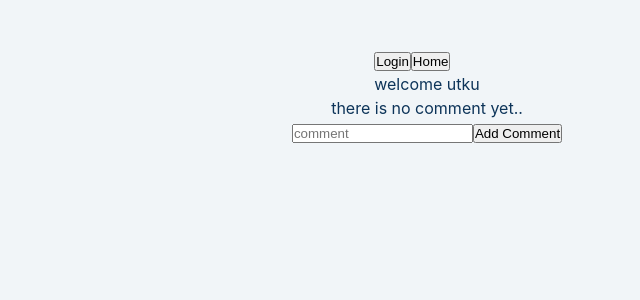
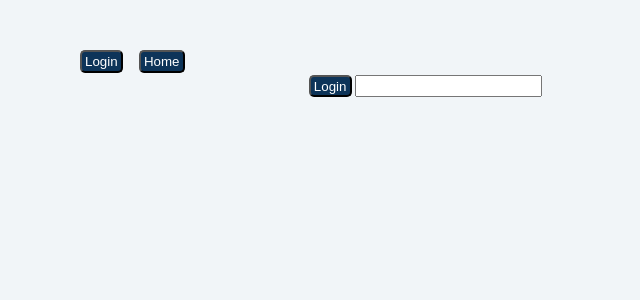
Before and after one commit to utkuzun/nested-comments, a React (Create React App) app: page / in a window 1280 px wide. Shown: the top 300 px of the page, without its empty margins (213-853 px from the left). Built offline with nearby package versions, Linux system fonts and the light colour scheme.

Commit message:
some styles and mapper method for comments

```diff
--- a/package.json
+++ b/package.json
@@ -6,6 +6,7 @@
     "@testing-library/jest-dom": "^5.16.5",
     "@testing-library/react": "^13.4.0",
     "@testing-library/user-event": "^13.5.0",
+    "moment": "^2.29.4",
     "react": "^18.2.0",
     "react-dom": "^18.2.0",
     "react-scripts": "5.0.1",
--- a/src/App.js
+++ b/src/App.js
@@ -20,7 +20,7 @@ function App() {
           </div>
           {user && <p>welcome {user}</p>}
         </nav>
-        {page === 'login' ? <Login /> : <Home />}
+        {page === 'home' && user ? <Home /> : <Login />}
       </main>
     </>
   )
--- a/src/components/AddComment.js
+++ b/src/components/AddComment.js
@@ -5,11 +5,11 @@ import { useGlobalContext } from '../context'
 const AddComment = ({ parentNodeId, isRoot }) => {
   const [text, setText] = useState('')
 
-  const { addComment } = useGlobalContext()
+  const { addComment, user } = useGlobalContext()
 
   const onSubmit = (e) => {
     e.preventDefault()
-    addComment({ context: text, parentNodeId, isRoot })
+    addComment({ context: text, parentNodeId, isRoot, author: user })
     setText('')
   }
 
--- a/src/components/Comment.js
+++ b/src/components/Comment.js
@@ -1,21 +1,39 @@
-import React from 'react'
+import React, { useState } from 'react'
+
+import moment from 'moment/moment'
 
 import AddComment from './AddComment'
+import { useGlobalContext } from '../context'
 
 const Comment = ({ comment }) => {
-  const { author, date, childrenComments, likes, id } = comment
+  const [show, setShow] = useState(false)
+  const { author, date, childrenComments, likes, id, context } = comment
+
+  const { upvoteComment } = useGlobalContext()
+  const upvote = () => {
+    upvoteComment({ id })
+  }
 
   return (
     <article className='comment-box'>
       <h4>{author}</h4>
-      <p>{date}</p>
-      <div>
+      <p>{context}</p>
+      <div className='score'>
         <p>{likes}</p>
+        <button onClick={upvote}>vote</button>
+        <p>{moment(date).fromNow()}</p>
+        <p>{childrenComments.length} replies</p>
+        {childrenComments.length > 0 && (
+          <p className='show-reply' onClick={() => setShow(!show)}>
+            show replies
+          </p>
+        )}
       </div>
-      {childrenComments.map((comment) => {
-        return <Comment key={comment.id} comment={comment} />
-      })}
       <AddComment parentNodeId={id} isRoot={false} />
+      {show &&
+        childrenComments.map((comment) => {
+          return <Comment key={comment.id} comment={comment} />
+        })}
     </article>
   )
 }
--- a/src/components/Home.js
+++ b/src/components/Home.js
@@ -5,16 +5,15 @@ import { useGlobalContext } from '../context'
 import AddComment from './AddComment'
 
 const Home = () => {
-  const { comments } = useGlobalContext()
+  const { comments, commentMapper } = useGlobalContext()
 
-  const rootComments = Object.values(comments).filter(
-    (comment) => comment.isRoot
-  )
-
-  console.log(rootComments.length)
+  const rootComments = Object.values(comments)
+    .filter((comment) => comment.isRoot)
+    .map(commentMapper)
 
   return (
     <div className='App'>
+      <AddComment parentNodeId={''} isRoot={true} />
       {rootComments.length > 0 ? (
         rootComments.map((comment) => {
           return <Comment key={comment.id} comment={comment} />
@@ -22,7 +21,6 @@ const Home = () => {
       ) : (
         <p>there is no comment yet..</p>
       )}
-      <AddComment parentNodeId={''} isRoot={true} />
     </div>
   )
 }
--- a/src/context.js
+++ b/src/context.js
@@ -5,7 +5,7 @@ const AppContext = createContext()
 
 let initComments = {
   //   1: {
-  //     likes: '5',
+  //     likes: 5,
   //     author: 'ahmet',
   //     date: '15/12/2025',
   //     isRoot: true,
@@ -13,7 +13,7 @@ let initComments = {
   //     context: 'awesome comment',
   //     childrenComments: [
   //       {
-  //         likes: '5',
+  //         likes: 5,
   //         author: 'kalim',
   //         date: '15/12/2025',
   //         isRoot: false,
@@ -26,7 +26,7 @@ let initComments = {
   //     id: '1',
   //   },
   //   2: {
-  //     likes: '5',
+  //     likes: 5,
   //     author: 'kalim',
   //     date: '15/12/2025',
   //     isRoot: false,
@@ -36,7 +36,7 @@ let initComments = {
   //     id: '2',
   //   },
   //   3: {
-  //     likes: '5',
+  //     likes: 5,
   //     author: 'mehmet',
   //     date: '15/12/2025',
   //     isRoot: true,
@@ -49,14 +49,25 @@ let initComments = {
 
 const AppProvider = ({ children }) => {
   const [comments, setComments] = useState(initComments)
-  const [user, setUser] = useState('utku')
-  const [page, setPage] = useState('home')
+  const [user, setUser] = useState('')
+  const [page, setPage] = useState('login')
+
+  const commentMapper = (comment) => {
+    return {
+      ...comment,
+      childrenComments: comment.childrenComments
+        .map((id) => comments[id])
+        .map((comment) => commentMapper(comment)),
+    }
+  }
 
   const craeteComment = ({ ...inputs }) => {
+    const date = new Date()
+
     const newComment = {
       ...inputs,
       id: uuidv4(),
-      date: 'of date',
+      date,
       author: user,
       likes: 0,
       childrenComments: [],
@@ -85,13 +96,18 @@ const AppProvider = ({ children }) => {
         ...comments[newComment.parentNodeId],
         childrenComments: [
           ...comments[newComment.parentNodeId].childrenComments,
-          newComment,
+          newComment.id,
         ],
       },
     }
 
     setComments(newComments)
-    setPage('home')
+  }
+
+  const upvoteComment = ({ id }) => {
+    const commentToUpvote = comments[id]
+    const newComment = { ...commentToUpvote, likes: commentToUpvote.likes + 1 }
+    setComments({ ...comments, [commentToUpvote.id]: newComment })
   }
 
   return (
@@ -104,6 +120,8 @@ const AppProvider = ({ children }) => {
         user,
         setUser,
         addComment,
+        upvoteComment,
+        commentMapper,
       }}
     >
       {children}
--- a/src/index.css
+++ b/src/index.css
@@ -50,11 +50,57 @@ main {
 }
 
 article {
-  border: 2px solid var(--clr-font);
+  border: 1px solid var(--clr-font);
+  border-radius: 0.2rem;
   padding: 1rem;
   margin: 25px 0;
+  background: #fff;
+  display: flex;
+  flex-direction: column;
+  justify-content: center;
+  align-items: flex-start;
+  text-align: left;
+  width: 100%;
+}
+
+nav {
+  width: 100%;
+  display: flex;
+  padding: 0 20%;
+  justify-content: space-between;
+}
+
+.links button {
+  margin: 0 0.5rem;
 }
 
 .App {
   width: 80%;
 }
+
+.score {
+  display: flex;
+  justify-content: flex-start;
+  gap: 25px;
+  border-bottom: 0.5px solid var(--clr-bck);
+  border-top: 0.5px solid var(--clr-bck);
+  width: 100%;
+}
+
+button {
+  color: #fff;
+  background-color: var(--clr-font);
+  padding: 0.1rem 0.2rem;
+  border-radius: 5px;
+  cursor: pointer;
+}
+
+label,
+input {
+  padding: 0.1rem 0.2rem;
+  margin: 0 0.2rem;
+}
+
+.show-reply {
+  cursor: pointer;
+}
```
Also changed, not shown: 1 other file (tests, documents, lock files or other folders).
